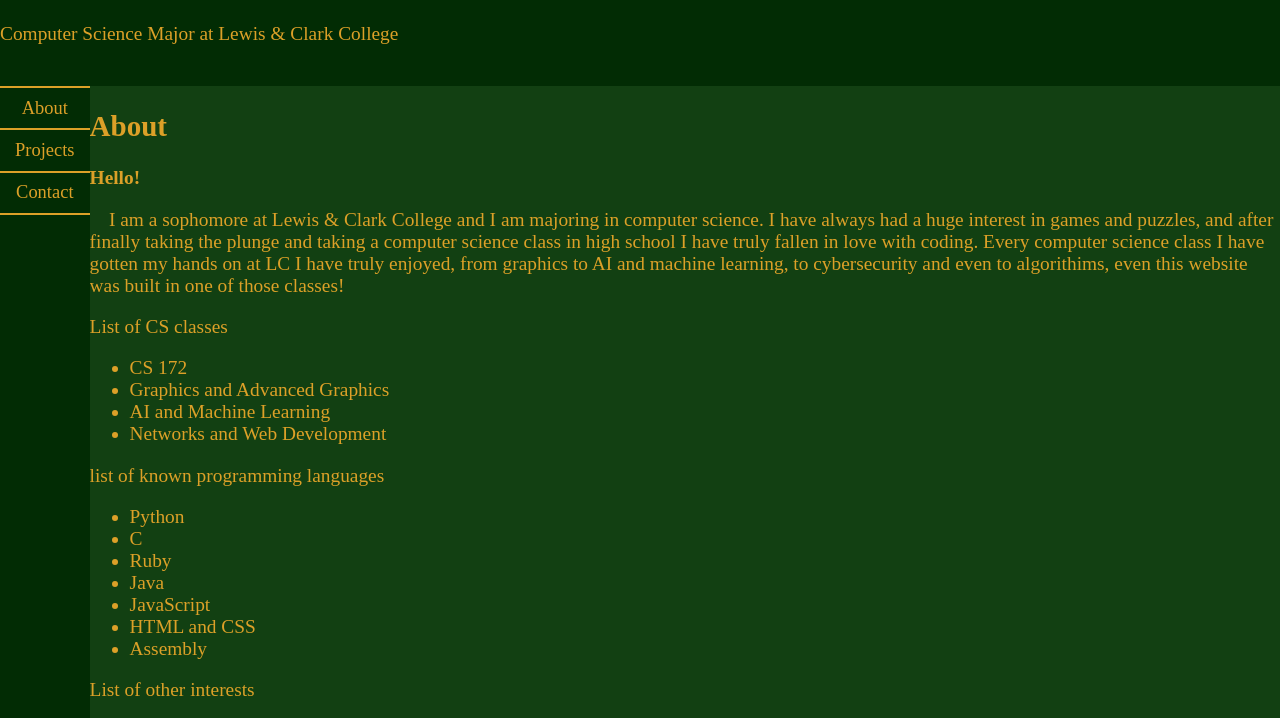
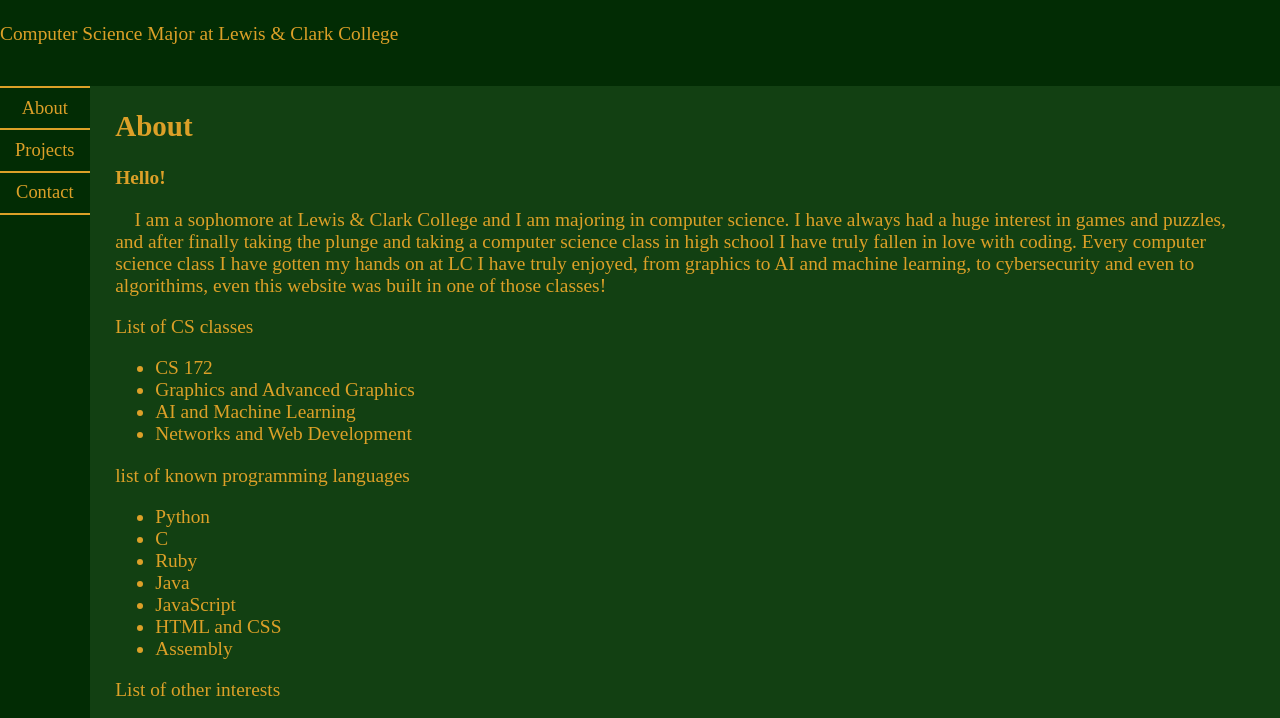
Before and after one commit to Edenmew/portfolio-edenstraitiff, a website: page public/index.html in a window 1280 px wide. Shown: the part 74-792 px from the top of the page. Drawn offline with Linux system fonts and the light colour scheme.

Commit message:
fixing git issue

```diff
--- a/public/styles.css
+++ b/public/styles.css
@@ -48,6 +48,7 @@ nav {
 nav > table {
     border-collapse: collapse;
 }
+
 td {
     width: 7vw;
     height: 3vw;
@@ -65,9 +66,11 @@ tr a button {
     border: none;
     color: var(--text_color);
 }
+
 .scrolling_body {
     flex: 1;
     display: flex;
+    padding: 0 2vw;
     flex-direction: column;
     background-color: var(--inner_background_color);
 }
```
